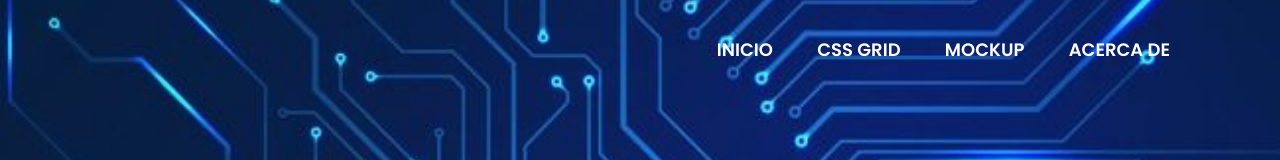
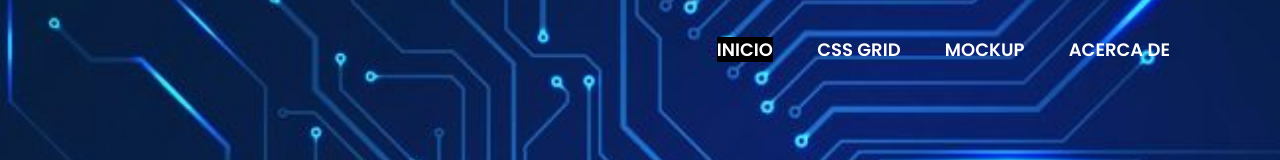
Before and after one commit to Caarias15/DSW-CarlosArias, a plain HTML site: page index.html in a window 1280 px wide. In both pictures the pointer is over the link "INICIO". Shown: the top 160 px of the page. Drawn offline with Linux system fonts and the light colour scheme.

Commit message:
terminacion

```diff
--- a/style.css
+++ b/style.css
@@ -73,6 +73,11 @@ nav {
     font-size: 16px;
     text-transform: uppercase;
     font-weight: 600;
+    transition: all 0.5s ease;
+}
+
+.nav-menu li a:hover{
+    background: black;
 }
 
 .nav-menu li a.active .nav-menu li a:hover {
```
Also changed, not shown: index.html (+1 -1 lines).
